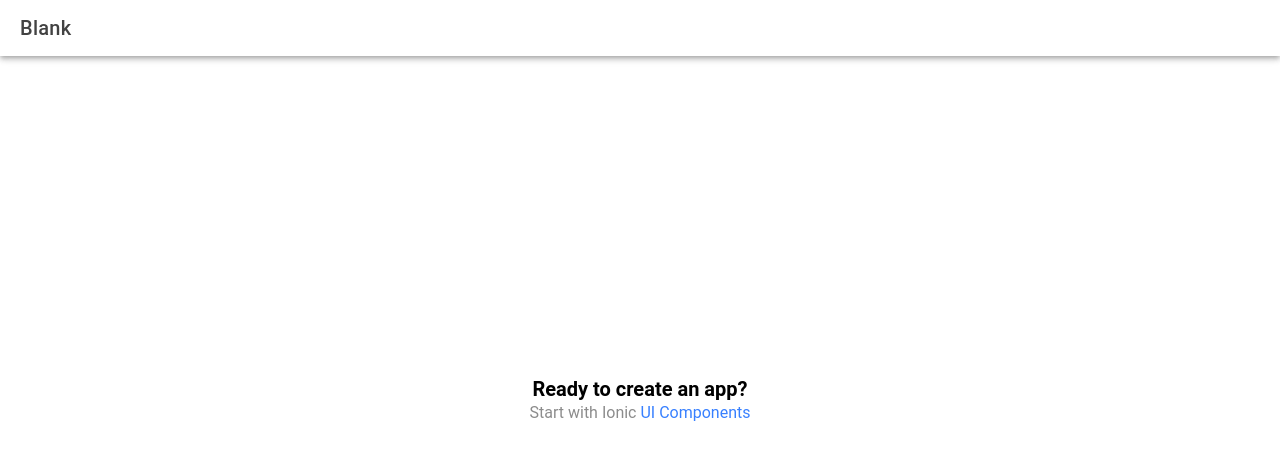
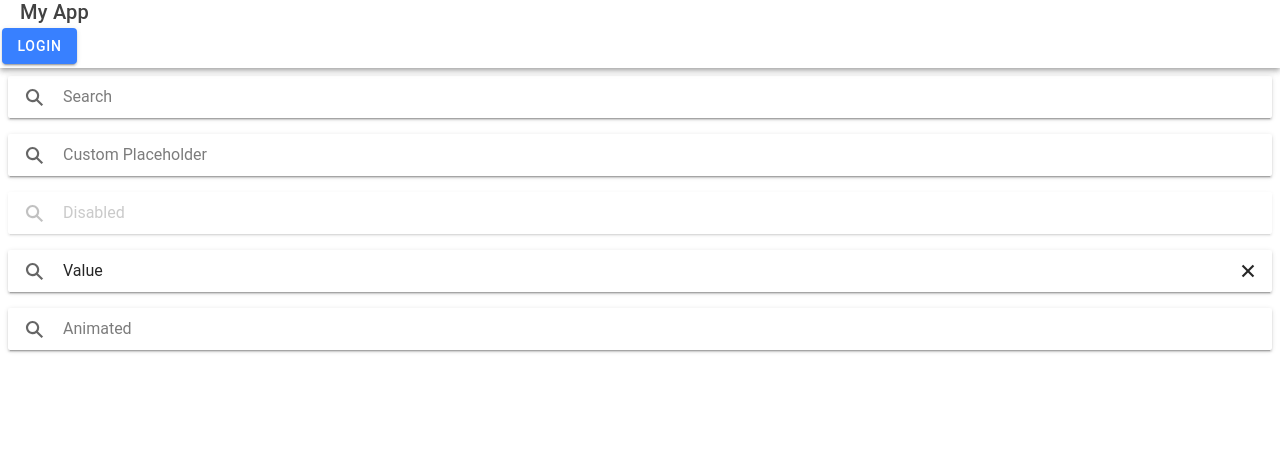
Before and after one commit to CAHill04/myApp, a React (Create React App) app: page /home in a window 1280 px wide. Shown: the top 460 px of the page. Built offline with nearby package versions, Linux system fonts and the light colour scheme.

Commit message:
initiate app

```diff
--- a/ionic.config.json
+++ b/ionic.config.json
@@ -1,5 +1,7 @@
 {
   "name": "myApp",
-  "integrations": {},
+  "integrations": {
+    "capacitor": {}
+  },
   "type": "react"
 }
--- a/src/pages/Home.tsx
+++ b/src/pages/Home.tsx
@@ -1,5 +1,5 @@
 import React from 'react';
-import { IonContent, IonHeader, IonPage, IonTitle, IonToolbar } from '@ionic/react';
+import { IonButton, IonContent, IonHeader, IonPage, IonSearchbar, IonTitle, IonToolbar } from '@ionic/react';
 import ExploreContainer from '../components/ExploreContainer';
 import './Home.css';
 
@@ -8,19 +8,25 @@ const Home: React.FC = () => {
     <IonPage>
       <IonHeader>
         <IonToolbar>
-          <IonTitle>Blank</IonTitle>
+          <IonTitle>My App</IonTitle>
+          <IonButton>Login</IonButton>
+
         </IonToolbar>
       </IonHeader>
       <IonContent fullscreen>
         <IonHeader collapse="condense">
           <IonToolbar>
-            <IonTitle size="large">Blank</IonTitle>
+            <IonTitle size="large">My App</IonTitle>
           </IonToolbar>
         </IonHeader>
-        <ExploreContainer />
+        {/* <ExploreContainer /> */}
+        <IonSearchbar></IonSearchbar>
+      <IonSearchbar placeholder="Custom Placeholder"></IonSearchbar>
+      <IonSearchbar disabled={true} placeholder="Disabled"></IonSearchbar>
+      <IonSearchbar value="Value"></IonSearchbar>
+      <IonSearchbar animated={true} placeholder="Animated"></IonSearchbar>
       </IonContent>
     </IonPage>
   );
 };
-
 export default Home;
```
Also changed, not shown: capacitor.config.ts (added, +12 -0 lines), package.json (+10 -1 lines), 19 other files (tests, documents, lock files or other folders).
